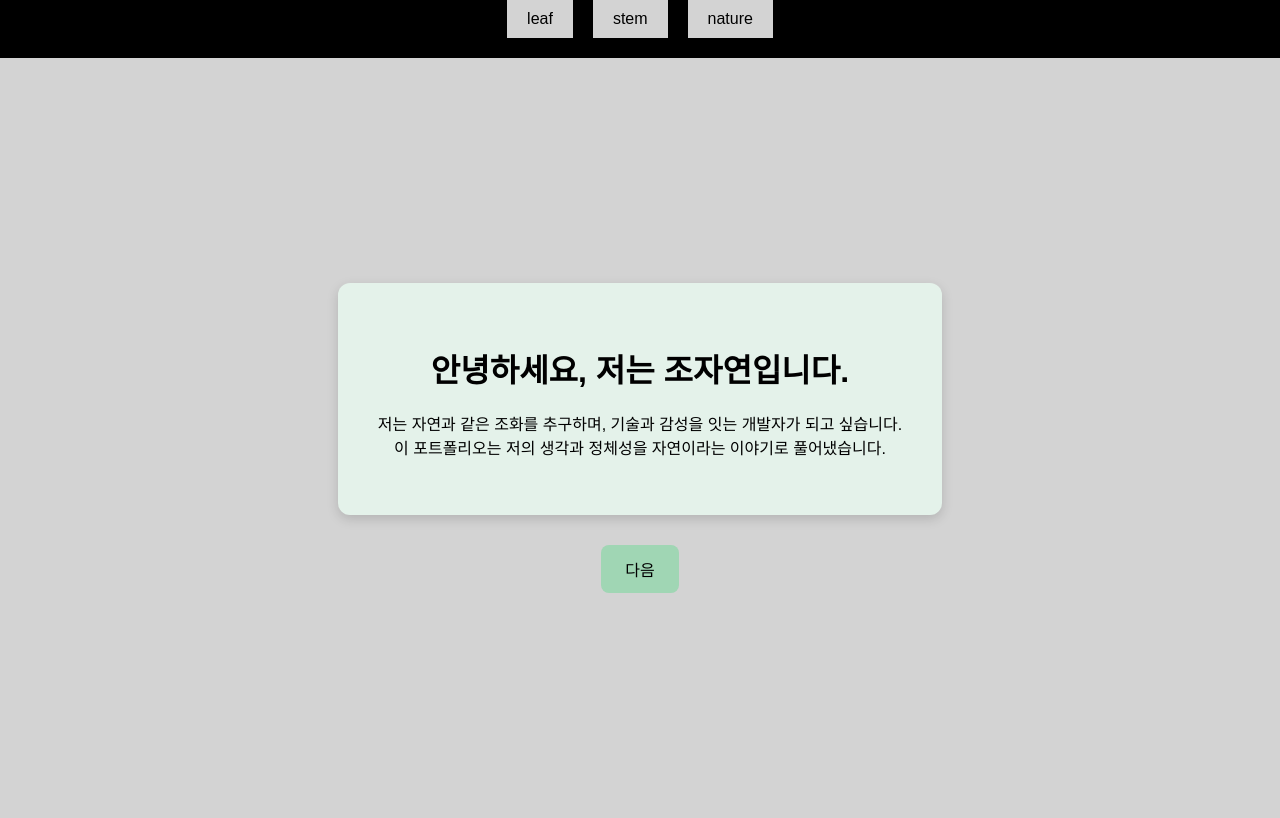
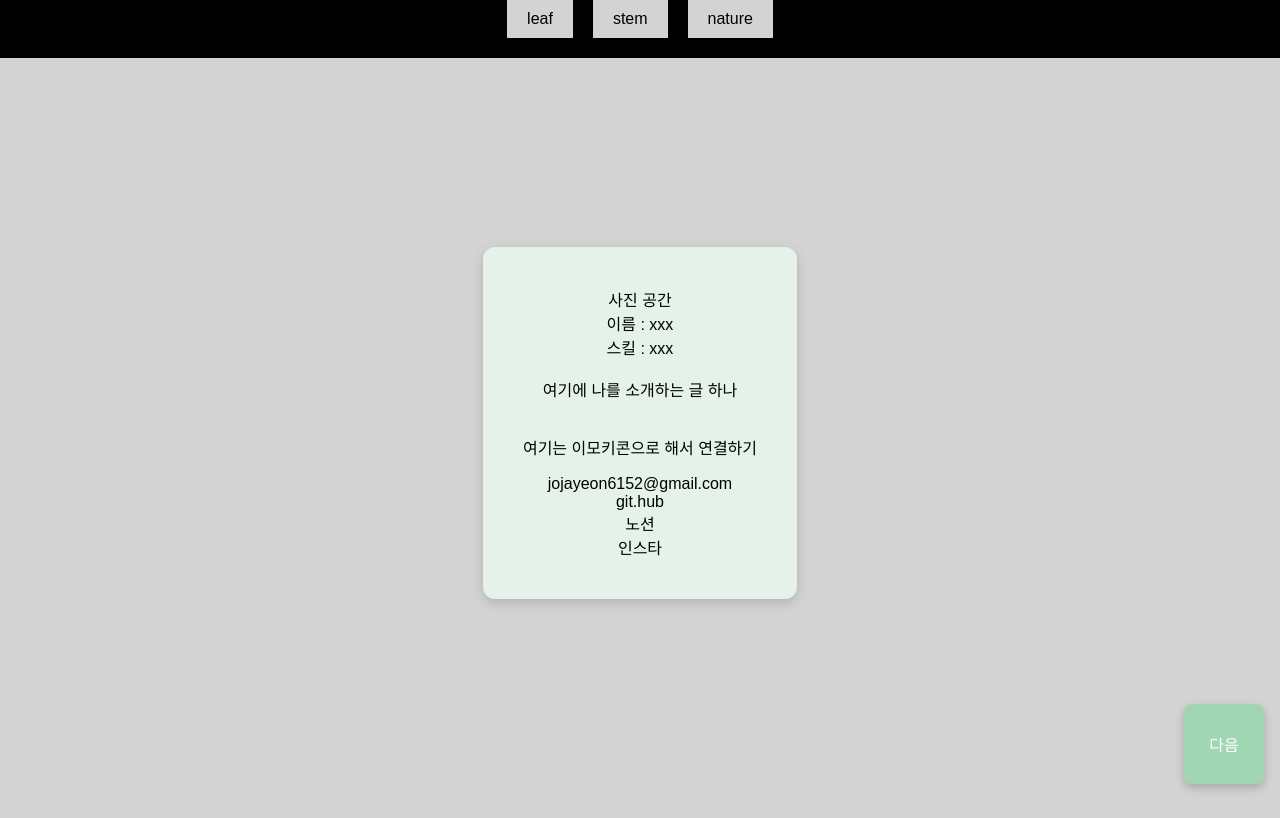
Before and after one commit to jojayeon/my_home, a React (Create React App) app in the folder my_home/: page /stem in a window 1280 px wide. Built offline with nearby package versions, Linux system fonts and the light colour scheme.

Commit message:
:lipstick: 버튼 컴포넌트로 수정

```diff
--- a/my_home/src/pages/nature.jsx
+++ b/my_home/src/pages/nature.jsx
@@ -2,19 +2,17 @@
 //숲나무 사람이 같이 있는 이미지를 보여주고 글로 조자연이라는 것을 말해주면서 마무리
 //처음으로 돌아가는 버튼
 import Layout from '../components/Layout';
-import { useNavigate } from 'react-router-dom';
 import '../styles/nature.css'; // ✨ 새 CSS 파일 추가 예정
+import CornerButton from '../components/CornerButton';
 
 function Nature() {
-  const navigate = useNavigate();
 
   return (
     <Layout>
       <div className="nature-container">
-        <h1>조자연입니다.</h1>
-        <button className="return-button" onClick={() => navigate('/')}>
-          처음
-        </button>
+        <h1>제 조자연입니다.</h1>
+        <h1>"자연"이라는 단어를 보고 이제는 저를 봐주세요.</h1>
+          <CornerButton to="/"/>
       </div>
     </Layout>
   );
--- a/my_home/src/pages/stem.jsx
+++ b/my_home/src/pages/stem.jsx
@@ -1,25 +1,32 @@
 //자기소개하는 페이지
 //내 기본적인 스펙과 이야기를 적을 것
 import Layout from '../components/Layout';
-import { useNavigate } from 'react-router-dom';
 import '../styles/stem.css'; // ✨ 새로운 CSS 파일 추가 예정
+import CornerButton from '../components/CornerButton';
 
 function Stem() {
-  const navigate = useNavigate();
 
   return (
     <Layout>
       <div className="stem-container">
         <div className="intro-box">
-          <h1>안녕하세요, 저는 조자연입니다.</h1>
-          <p>
-            저는 자연과 같은 조화를 추구하며, 기술과 감성을 잇는 개발자가 되고 싶습니다. <br />
-            이 포트폴리오는 저의 생각과 정체성을 자연이라는 이야기로 풀어냈습니다.
-          </p>
+          <div>
+            사진 공간
+          </div>
+          <div>이름 : xxx</div>
+          <div>스킬 : xxx</div>
+          <br />
+          <div>
+            여기에 나를 소개하는 글 하나
+          </div>
+          <br />
+          <p> 여기는 이모키콘으로 해서 연결하기</p>
+          <div>jojayeon6152@gmail.com</div>
+          <div>git.hub</div>
+          <div>노션</div>
+          <div>인스타</div>
         </div>
-        <button className="next-button" onClick={() => navigate('/nature')}>
-          다음
-        </button>
+          <CornerButton to="/nature" />
       </div>
     </Layout>
   );
--- a/my_home/src/pages/strat.jsx
+++ b/my_home/src/pages/strat.jsx
@@ -1,16 +1,15 @@
 //첫 메인 페이지
 //자연이라는 멘트와 자연(숲)이미지를 보여줘고 다름페이지로 넘어가는 버튼만 존재하는 화면
 //넘어가는 효과는 오른쪽 아래에서 책을 넘기는것과 같이 표현
-import { Link } from 'react-router-dom';
-import '../styles/start.css'
+// Home.jsx
+import '../styles/start.css';
+import CornerButton from '../components/CornerButton'; // 버튼 컴포넌트 import
 
 function Home() {
   return (
     <div className="home-wrapper">
       <h1>자 연</h1>
-      <div className="home-buttons">
-        <Link to="/leaf">leaf</Link>
-      </div>
+      <CornerButton to="/leaf"/>
     </div>
   );
 }
--- a/my_home/src/styles/leaf.css
+++ b/my_home/src/styles/leaf.css
@@ -25,17 +25,3 @@
   font-size: 1.2rem;
   box-shadow: 0 4px 10px rgba(0, 0, 0, 0.1);
 }
-
-.next-button {
-  padding: 12px 24px;
-  background-color: #a0d6b4;
-  border: none;
-  border-radius: 8px;
-  font-size: 1rem;
-  cursor: pointer;
-  transition: background-color 0.3s;
-}
-
-.next-button:hover {
-  background-color: #89c9a3;
-}
--- a/my_home/src/styles/nature.css
+++ b/my_home/src/styles/nature.css
@@ -3,7 +3,7 @@
   flex-direction: column;
   align-items: center;
   justify-content: center;
-  height: 80vh;
+  height: 84.3vh;
   text-align: center;
 }
 
@@ -12,17 +12,3 @@
   margin-bottom: 40px;
   color: #3d5a40;
 }
-
-.return-button {
-  padding: 12px 24px;
-  background-color: #b4ddb4;
-  border: none;
-  border-radius: 8px;
-  font-size: 1rem;
-  cursor: pointer;
-  transition: background-color 0.3s;
-}
-
-.return-button:hover {
-  background-color: #9ecf9e;
-}
--- a/my_home/src/styles/start.css
+++ b/my_home/src/styles/start.css
@@ -7,19 +7,3 @@
   flex-direction: column;
   justify-content: center;
 }
-
-.home-buttons {
-  display: flex;
-  flex-direction: column;
-  gap: 10px;
-  margin-top: 20px;
-  align-items: center
-}
-
-.home-buttons a {
-  background: lightgray;
-  padding: 10px 20px;
-  text-decoration: none;
-  color: black;
-  width: 100px;
-}
--- a/my_home/src/styles/stem.css
+++ b/my_home/src/styles/stem.css
@@ -20,17 +20,3 @@
 .intro-box h1 {
   margin-bottom: 20px;
 }
-
-.next-button {
-  padding: 12px 24px;
-  background-color: #a0d6b4;
-  border: none;
-  border-radius: 8px;
-  font-size: 1rem;
-  cursor: pointer;
-  transition: background-color 0.3s;
-}
-
-.next-button:hover {
-  background-color: #89c9a3;
-}
```
